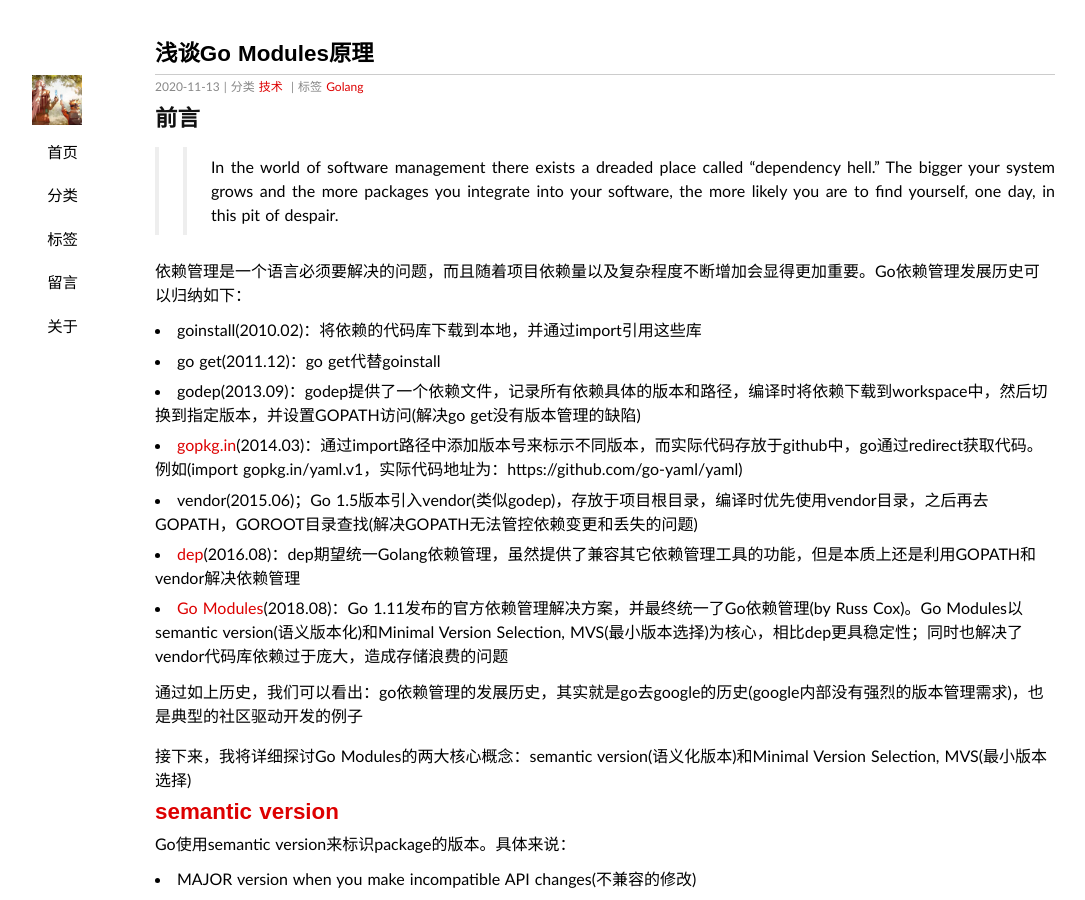
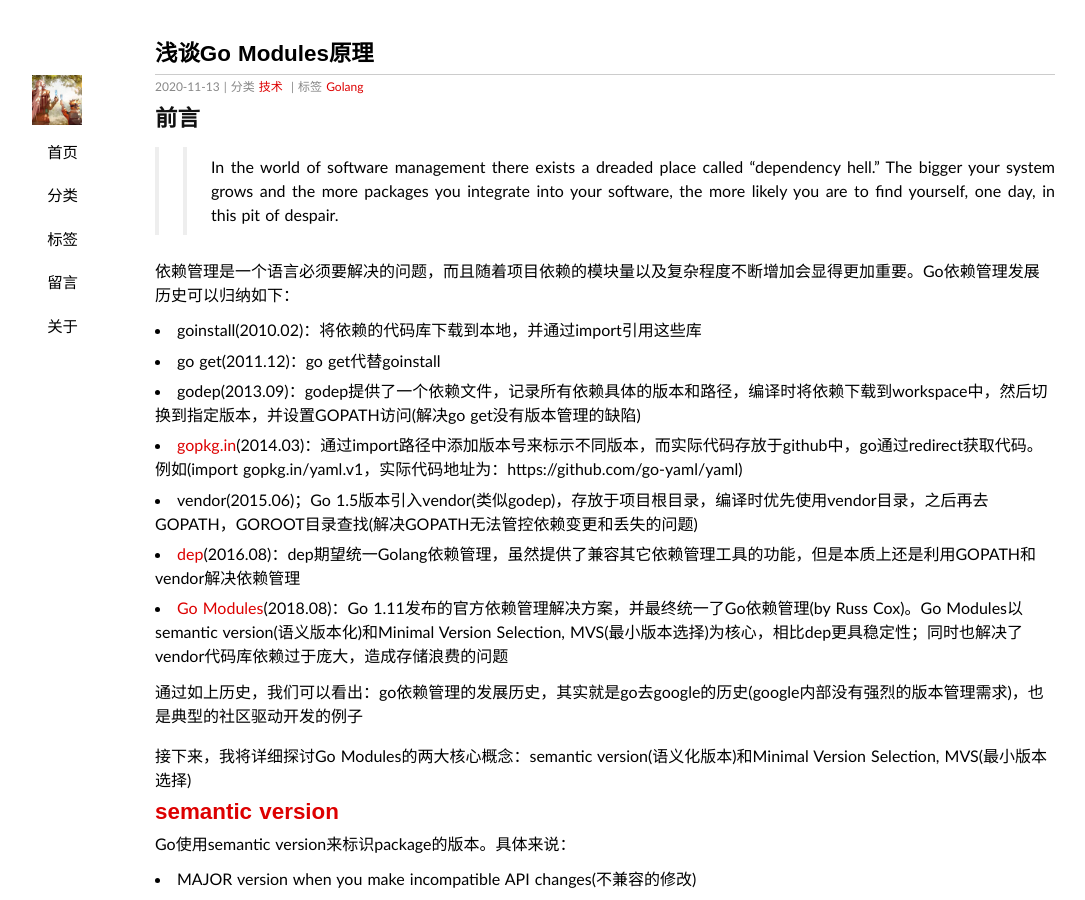
Before and after one commit to duyanghao/duyanghao.github.io, a Jekyll site: the page built from _posts/2020-11-13-golang-module.md, in a window 1280 px wide and 900 px high. Shown: the whole window, without its empty margins (35-1120 px from the left). Built offline with Jekyll 4.4.1, drawn with Linux system fonts in a browser that asks for light colours; some web fonts are replaced; comment, search, counter and statistics services are not loaded.

Commit message:
update golang module
Signed-off-by: duyanghao <1294057873@qq.com>

```diff
--- a/_posts/2020-11-13-golang-module.md
+++ b/_posts/2020-11-13-golang-module.md
@@ -4,14 +4,14 @@
 date: 2020-11-13 19:10:31
 category: 技术
 tags: Golang
-excerpt: 依赖管理是一个语言必须要解决的问题，而且随着项目依赖量以及复杂程度不断增加会显得更加重要，本文先列举了Go依赖管理的发展历史，随后详细分析了Go Modules原理，并在最后给出了Go Modules的最佳实践
+excerpt: 依赖管理是一个语言必须要解决的问题，而且随着项目依赖的模块量以及复杂程度不断增加会显得更加重要，本文先列举了Go依赖管理的发展历史，随后详细分析了Go Modules原理，并在最后给出了Go Modules的最佳实践
 ---
 
 ## 前言
 
 >> In the world of software management there exists a dreaded place called “dependency hell.” The bigger your system grows and the more packages you integrate into your software, the more likely you are to find yourself, one day, in this pit of despair.
 
-依赖管理是一个语言必须要解决的问题，而且随着项目依赖量以及复杂程度不断增加会显得更加重要。Go依赖管理发展历史可以归纳如下：
+依赖管理是一个语言必须要解决的问题，而且随着项目依赖的模块量以及复杂程度不断增加会显得更加重要。Go依赖管理发展历史可以归纳如下：
 
 * goinstall(2010.02)：将依赖的代码库下载到本地，并通过import引用这些库
 * go get(2011.12)：go get代替goinstall
```
